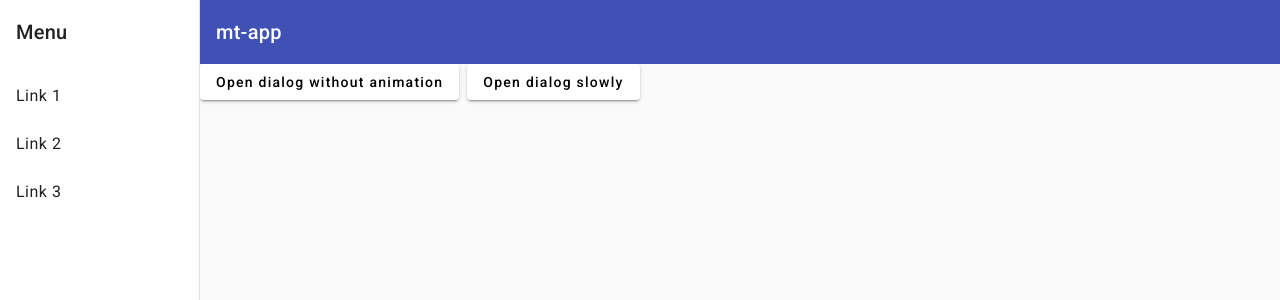
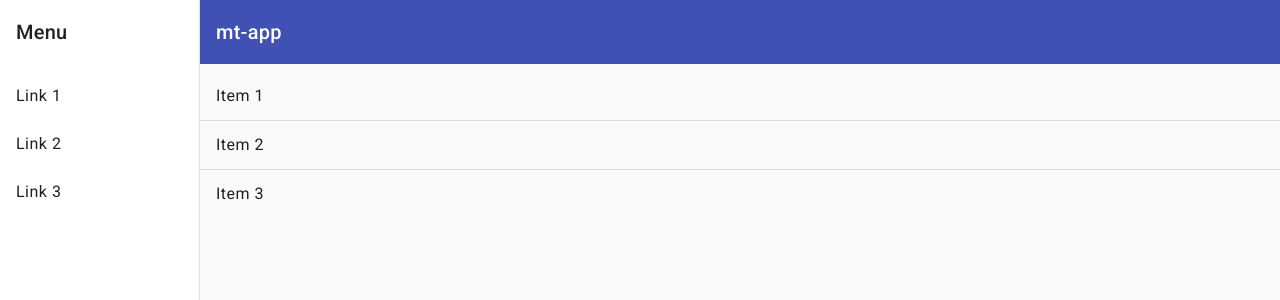
Before and after one commit to mrigankvallabh/mt-app, an Angular app: page / in a window 1280 px wide. Shown: the top 300 px of the page. Built offline with nearby package versions, Linux system fonts and the light colour scheme.

Commit message:
Added divider Components

```diff
--- a/src/app/app.module.ts
+++ b/src/app/app.module.ts
@@ -40,6 +40,7 @@ import { CheckboxOverview } from './components/checkbox/checkbox.component';
 import { ChipsBasic, ChipsDragDrop, ChipsFormControl } from './components/chips/chips.component';
 import { DateRangePickerComparison } from './components/date-picker/date-picker.component';
 import { DialogComponent } from './components/dialog/dialog.component';
+import { DividerOverview } from './components/divider/divider.component';
 
 @NgModule({
   declarations: [
@@ -72,6 +73,7 @@ import { DialogComponent } from './components/dialog/dialog.component';
     ChipsFormControl,
     ChipsDragDrop,
     DateRangePickerComparison,
+    DividerOverview,
   ],
   imports: [
     BrowserModule,
--- /dev/null
+++ b/src/app/components/divider/divider.component.ts
@@ -0,0 +1,16 @@
+import { Component } from '@angular/core';
+
+@Component({
+  selector: 'divider-overview',
+  template: `
+    <mat-list>
+      <mat-list-item>Item 1</mat-list-item>
+      <mat-divider></mat-divider>
+      <mat-list-item>Item 2</mat-list-item>
+      <mat-divider></mat-divider>
+      <mat-list-item>Item 3</mat-list-item>
+    </mat-list>
+  `,
+  styles: []
+})
+export class DividerOverview { }
--- a/src/app/ng-navigation/ng-navigation.component.html
+++ b/src/app/ng-navigation/ng-navigation.component.html
@@ -42,7 +42,8 @@
       <!-- <checkbox-overview></checkbox-overview> -->
       <!-- <chips-form-control></chips-form-control> -->
       <!-- <date-picker-comparison></date-picker-comparison> -->
-      <dialog-overview></dialog-overview>
+      <!-- <dialog-overview></dialog-overview> -->
+      <divider-overview></divider-overview>
     </main>
   </mat-sidenav-content>
 </mat-sidenav-container>
```
